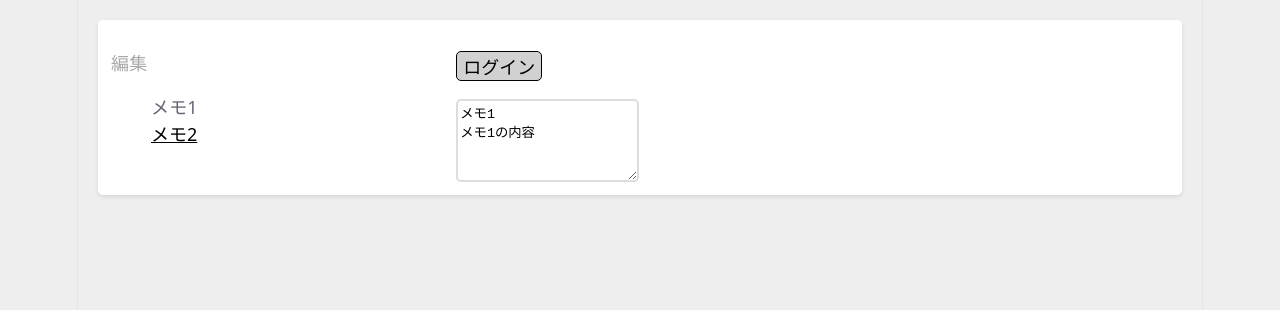
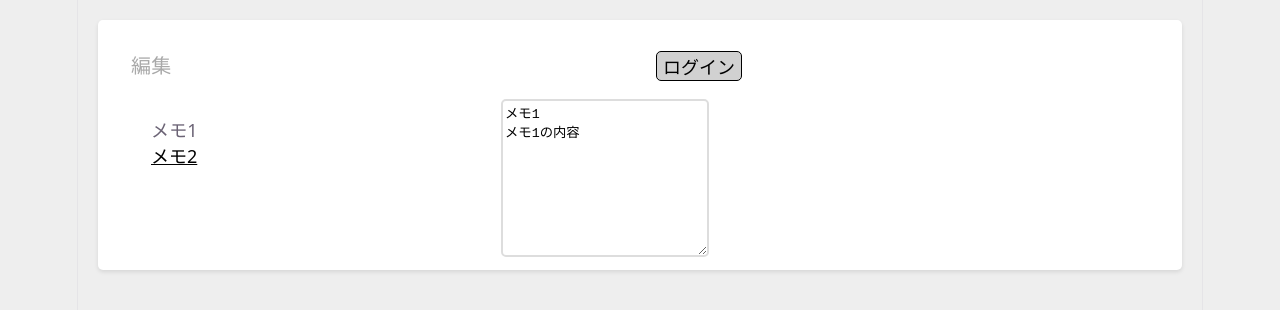
Before and after one commit to koguchi-e/react-memo-app, a React (Vite) app: page / in a window 1280 px wide. Both pictures are taken after a click on the button "メモ1". Shown: the top 310 px of the page. Built offline with nearby package versions, Linux system fonts and the light colour scheme.

Commit message:
CSSを見本に近い形で修正

```diff
--- a/src/App.css
+++ b/src/App.css
@@ -14,14 +14,16 @@ body {
   text-align: left;
   margin-bottom: 2em;
   border-radius: 5px;
+  display: flex;
+  flex-direction: column;
 }
 
 label {
   color: darkgray;
-  display: flex;
-  justify-content: flex-start;
-  margin-bottom: 0.5em;
+  margin-top: 1em;
+  margin-left: 1em;
   font-weight: bold;
+  font-size: 20px;
 }
 
 .textarea-form {
@@ -29,6 +31,8 @@ label {
   border: 2px solid #ddd;
   display: flex;
   justify-content: flex-start;
+  width: 200px;
+  height: 150px;
 }
 
 .button {
@@ -38,8 +42,7 @@ label {
   border-radius: 5px;
   border: 1px solid black;
   margin-top: 1em;
-  display: flex;
-  justify-content: flex-start;
+  margin-right: 0.5em;
 }
 
 .button:hover {
@@ -66,6 +69,45 @@ ul {
   list-style: none;
 }
 
-.loggin-btn {
+.header {
+  display: flex;
+  justify-content: space-between;
+}
+
+.login-area {
+  align-items: right;
+}
+
+.main-area {
+  display: flex;
+  gap: 5em;
+  margin-top: 1em;
+}
+
+.list-area {
+  display: flex;
+  flex-direction: column;
+  align-items: left;
+  width: 300px;
+}
+
+.create-button-area {
+  margin-left: 2.5em;
   margin-bottom: 1em;
 }
+
+.memo-area {
+  display: flex;
+  flex-direction: column;
+  width: 250px;
+}
+
+.edit-button-area {
+  display: flex;
+  flex-direction: row;
+  margin-bottom: 1em;
+}
+
+.update-button {
+  flex-grow: 2;
+}
--- a/src/App.jsx
+++ b/src/App.jsx
@@ -79,12 +79,37 @@ function App() {
           <tr>
             <LoginContext.Provider value={{ isLoggedIn, setIsLoggedIn }}>
               <td>
+                <div className="header">
                   <label className="label">{labelName}</label>
+
+                  <div className="login-area">
+                    {isLoggedIn ? (
+                      <SubmitButton
+                        type="button"
+                        className="button loggin-btn"
+                        onClick={handleLogout}
+                        label="ログアウト"
+                      />
+                    ) : (
+                      <SubmitButton
+                        type="button"
+                        className="button loggin-btn"
+                        onClick={handleLogin}
+                        label="ログイン"
+                      />
+                    )}
+                  </div>
+                </div>
+
+                <div className="main-area">
+                  <div className="list-area">
                     <MemoList
                       memos={memos}
                       editingId={editingId}
                       handleEditing={handleEditing}
                     ></MemoList>
+
+                    <div className="create-button-area">
                       {isLoggedIn && (
                         <>
                           <button className="primary-button" onClick={addMemo}>
@@ -92,39 +117,20 @@ function App() {
                           </button>
                         </>
                       )}
-              </td>
-              <td>
-                {isLoggedIn ? (
-                  <>
-                    <SubmitButton
-                      type="button"
-                      className="button loggin-btn"
-                      onClick={handleLogout}
-                      label="ログアウト"
-                    ></SubmitButton>
-                  </>
-                ) : (
-                  <>
-                    <SubmitButton
-                      type="button"
-                      className="button loggin-btn"
-                      onClick={handleLogin}
-                      label="ログイン"
-                    ></SubmitButton>
-                  </>
-                )}
-
+                    </div>
+                  </div>
+                  <div className="memo-area">
                     {isEditing && (
-                  <>
                       <MemoEditor
                         editingId={editingId}
                         editingText={editingText}
                         setEditingText={setEditingText}
                         updateMemo={updateMemo}
                         deleteMemo={deleteMemo}
-                    ></MemoEditor>
-                  </>
+                      />
                     )}
+                  </div>
+                </div>
               </td>
             </LoginContext.Provider>
           </tr>
--- a/src/components/MemoEditor.jsx
+++ b/src/components/MemoEditor.jsx
@@ -20,10 +20,10 @@ export function MemoEditor({
         onChange={(e) => setEditingText(e.target.value)}
       ></TextAreaField>
       {isLoggedIn && (
-        <>
+        <div className="edit-button-area">
           <SubmitButton
             type="submit"
-            className="button"
+            className="button update-button"
             onClick={updateMemo}
             label="更新"
           ></SubmitButton>
@@ -33,7 +33,7 @@ export function MemoEditor({
             onClick={() => deleteMemo(editingId)}
             label="削除"
           ></SubmitButton>
-        </>
+        </div>
       )}
     </>
   );
```
Lines whose indentation alone changed are shown as unchanged.
